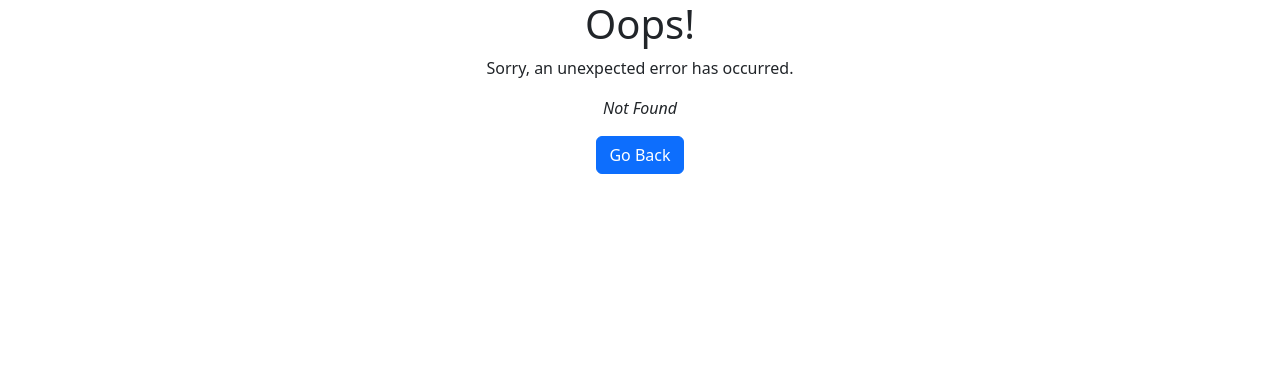
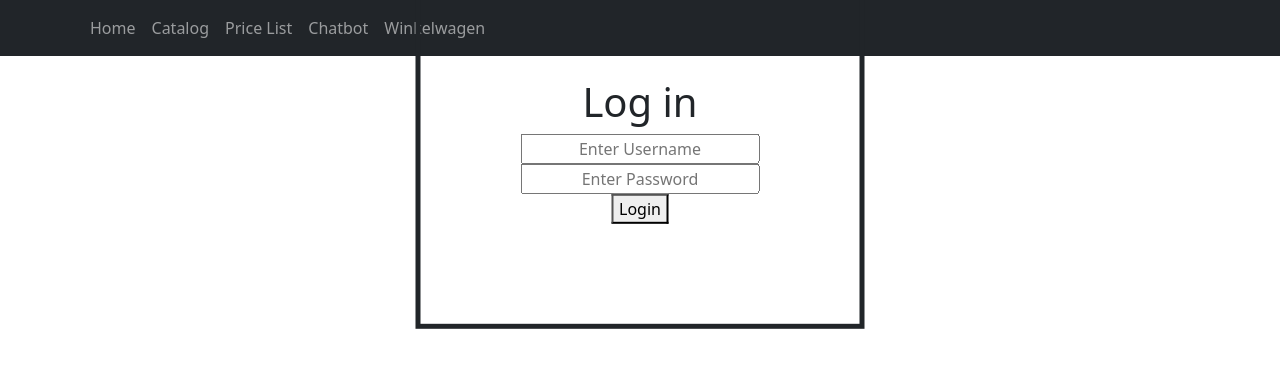
Before and after one commit to teammaxxter2-0/Front-end, a React (Vite) app in the folder OfferteApp/: page /login in a window 1280 px wide. Before the commit this address had no page. Shown: the top 368 px of the page. Built offline with nearby package versions, Linux system fonts and the light colour scheme.

Commit message:
update 1

```diff
--- a/OfferteApp/src/App.css
+++ b/OfferteApp/src/App.css
@@ -2,7 +2,8 @@
 
   text-align: center;
 }
-body{
+
+body {
 
   opacity: 1;
   /* background: linear-gradient(135deg, #e1db1a55 25%, transparent 25%) -40px 0/ 80px 80px,
@@ -11,23 +12,36 @@ body{
    linear-gradient(45deg, #e1db1a 25%, #fefeff 25%) 0px 0/ 80px 80px !important;  */
 
 }
+
 .logo {
   height: 6em;
   padding: 1.5em;
   will-change: filter;
   transition: filter 300ms;
 }
+
 .logo:hover {
   filter: drop-shadow(0 0 2em #646cffaa);
 }
+
 .logo.react:hover {
   filter: drop-shadow(0 0 2em #61dafbaa);
+}
+
+.center {
+  border: 5px solid;
+  position: absolute;
+  top: 50%;
+  left: 50%;
+  transform: translate(-50%, -120%);
+  padding: 100px;
 }
 
 @keyframes logo-spin {
   from {
     transform: rotate(0deg);
   }
+
   to {
     transform: rotate(360deg);
   }
--- /dev/null
+++ b/OfferteApp/src/login.tsx
@@ -0,0 +1,82 @@
+import { useState } from 'react'
+
+import ReactDOM from 'react-dom/client'
+import App from './App.tsx'
+import ErrorPage from "./error-page.tsx"
+
+import { createBrowserRouter, RouterProvider } from "react-router-dom";
+import './App.css';
+import Navbar from './navbar';
+
+
+
+
+function LogIn() {
+    const [username, setUsername] = useState("");
+    const [password, setPassword] = useState("");
+    const [visible, setVisible] = useState<boolean>(false);
+
+    async function handleSubmit() {
+        setIsLoading(true);
+        if (username === "" || password === "") {
+            toast({
+                variant: "destructive",
+                title: "incomplete",
+                description: "Not all fields have been filled in yet",
+            });
+            setIsLoading(false);
+        } else {
+            try {
+                const account = await fetch(API_BASE_URL + "/api/Auth/Login", {
+                    method: "POST",
+                    headers: {
+                        "Content-Type": "application/json",
+                    },
+                    body: JSON.stringify({ name: username, password: password }),
+                }).then((account) => account.json());
+                if (account !== undefined) {
+                    localStorage.setItem("username", account.name);
+                    localStorage.setItem("Id", account.accountId);
+                    localStorage.setItem("Token", account.token);
+                    localStorage.setItem("Class", account.class);
+                    document.cookie = `jwtToken=${account.token}`;
+                }
+            } catch {
+                toast({
+                    variant: "destructive",
+                    title: t("toast.errortitle"),
+                    description: t("toast.wrong_credentials_error"),
+                });
+            } finally {
+                setIsLoading(false);
+            }
+        }
+    }
+
+    return (
+        <div>
+            <Navbar />
+
+            <div className="center">
+                <h1>Log in</h1>
+                <form action="action_page.php" method="post">
+
+                    <div>
+                        <input type="text" placeholder="Enter Username" name="uname" required onChange={(e) => setUsername(e.currentTarget.value)}></input><br></br>
+
+                        <input type="password" placeholder="Enter Password" name="psw" required onChange={(e) => setPassword(e.currentTarget.value)}></input><br></br>
+
+                        <button type="submit" onClick={handleSubmit}>Login</button>
+                    </div>
+
+                    {/* <div className="container">
+                        <span className="psw">Forgot <a href="#">password?</a></span>
+                    </div> */}
+                </form>
+
+            </div>
+        </div>
+    )
+}
+
+export default LogIn;
--- a/OfferteApp/src/main.tsx
+++ b/OfferteApp/src/main.tsx
@@ -4,7 +4,7 @@ import ReactDOM from 'react-dom/client'
 import App from './App.tsx'
 import ErrorPage from "./error-page.tsx"
 
-import { createBrowserRouter,RouterProvider} from "react-router-dom";
+import { createBrowserRouter, RouterProvider } from "react-router-dom";
 
 import "bootstrap/dist/css/bootstrap.min.css";
 //import './index.css'
@@ -12,6 +12,7 @@ import Chatbot from './chatbot.tsx';
 import Catalog from './catalog.tsx';
 import PriceList from './pricelist.tsx';
 import Winkelwagen from './winkelwagen.tsx';
+import LogIn from './login.tsx';
 
 
 
@@ -28,7 +29,7 @@ const router = createBrowserRouter([
     },
     {
         path: "/catalog",
-        element: <Catalog/>,
+        element: <Catalog />,
         errorElement: <ErrorPage />,
     },
     {
@@ -41,6 +42,11 @@ const router = createBrowserRouter([
         element: <Winkelwagen />,
         errorElement: <ErrorPage />,
     },
+    {
+        path: "/login",
+        element: <LogIn />,
+        errorElement: <ErrorPage />,
+    },
 
 
 ]);
@@ -48,5 +54,5 @@ ReactDOM.createRoot(document.getElementById('root')!).render(
     <React.StrictMode>
         <RouterProvider router={router} />
 
-  </React.StrictMode>,
+    </React.StrictMode>,
 )
```
Also changed, not shown: 2 other files (tests, documents, lock files or other folders).
